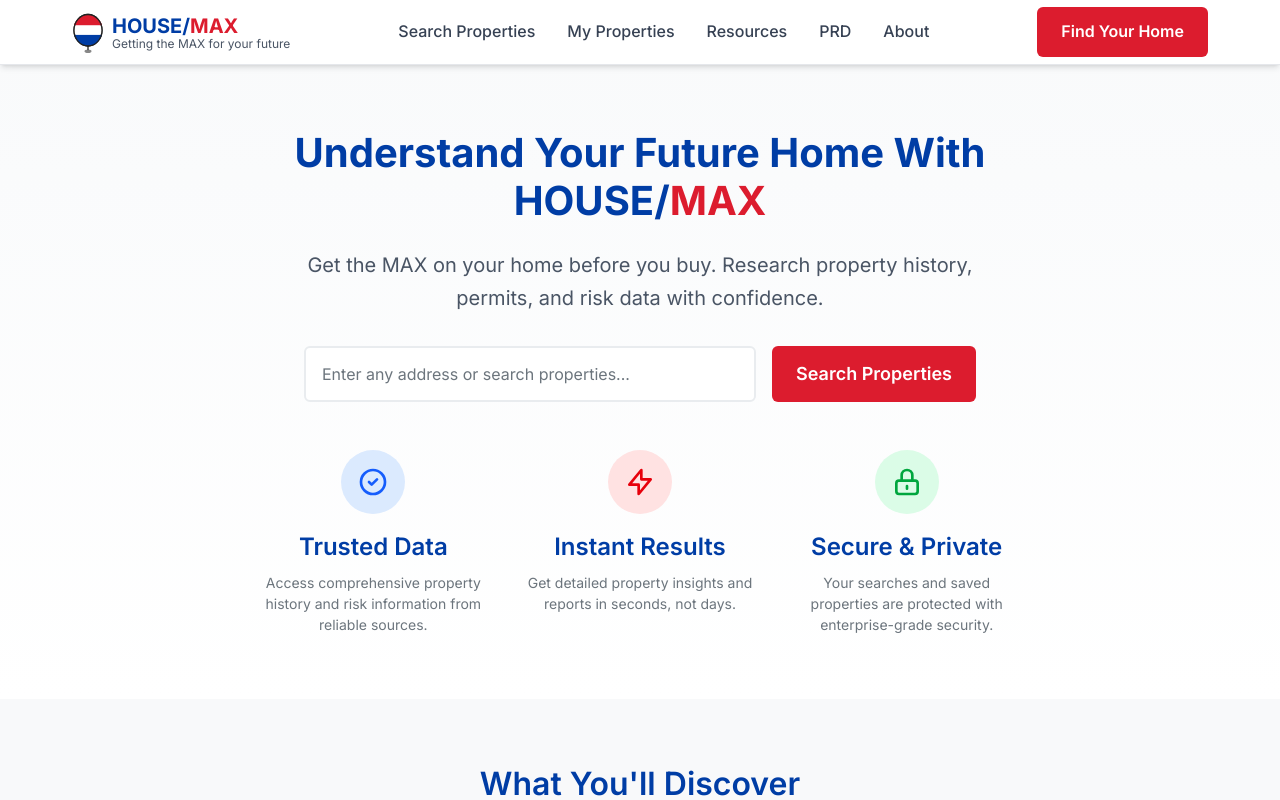
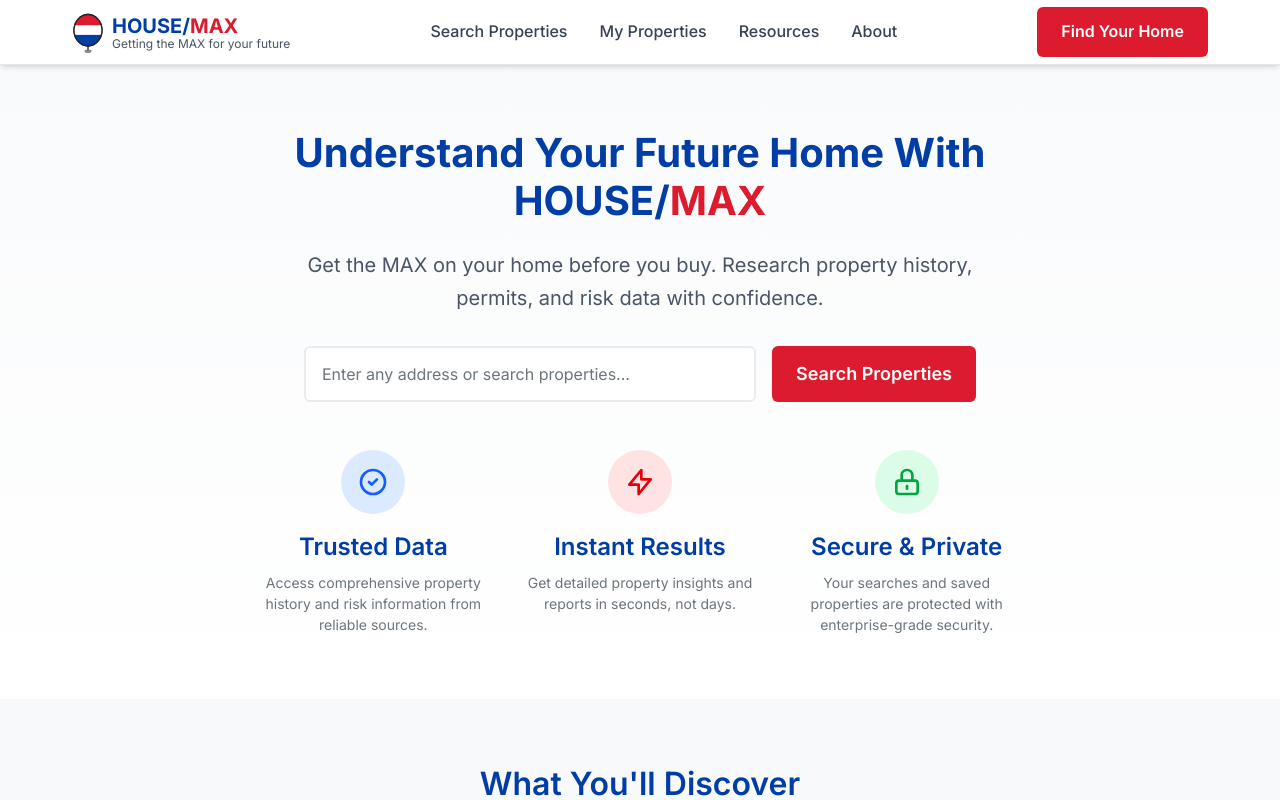
Before and after one commit to khemans/homes-max, a Next.js app: page / in a window 1280 px wide. Shown: the top 800 px of the page. Built offline with nearby package versions, Linux system fonts and the light colour scheme.

Commit message:
Remove PRD from header navigation
- Removed PRD link from both desktop and mobile navigation
- PRD is now accessible through footer 'About Project' section
- Cleaner header navigation with better organization
- Maintains access to PRD via /docs/prd and footer links

```diff
--- a/src/components/Header.tsx
+++ b/src/components/Header.tsx
@@ -49,9 +49,6 @@ const Header: React.FC = () => {
             </Link>
             <Link href="/resources" className="text-gray-700 hover:text-blue-600 font-medium transition-colors">
               Resources
-            </Link>
-            <Link href="/prd" className="text-gray-700 hover:text-blue-600 font-medium transition-colors">
-              PRD
             </Link>
             <Link href="/about" className="text-gray-700 hover:text-blue-600 font-medium transition-colors">
               About
@@ -107,13 +104,6 @@ const Header: React.FC = () => {
                 Resources
               </Link>
               <Link
-                href="/prd"
-                className="block px-4 py-2 text-gray-700 hover:text-blue-600 hover:bg-gray-50 font-medium transition-colors"
-                onClick={() => setIsMenuOpen(false)}
-              >
-                PRD
-              </Link>
-              <Link
                 href="/about"
                 className="block px-4 py-2 text-gray-700 hover:text-blue-600 hover:bg-gray-50 font-medium transition-colors"
                 onClick={() => setIsMenuOpen(false)}
```
